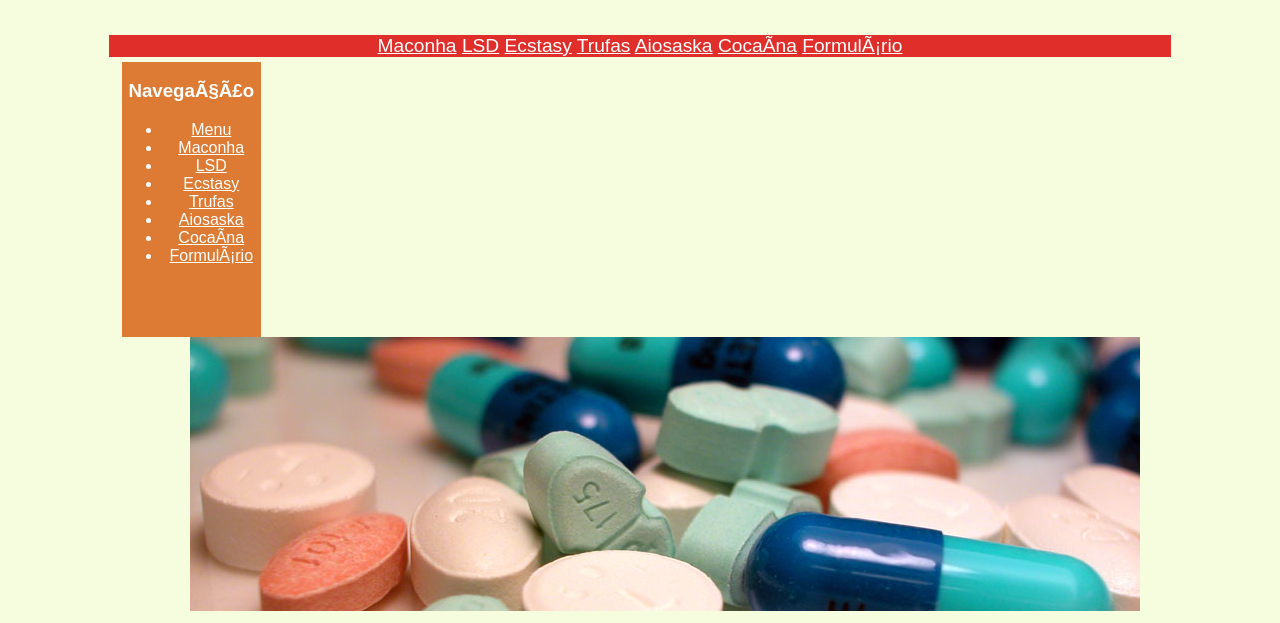
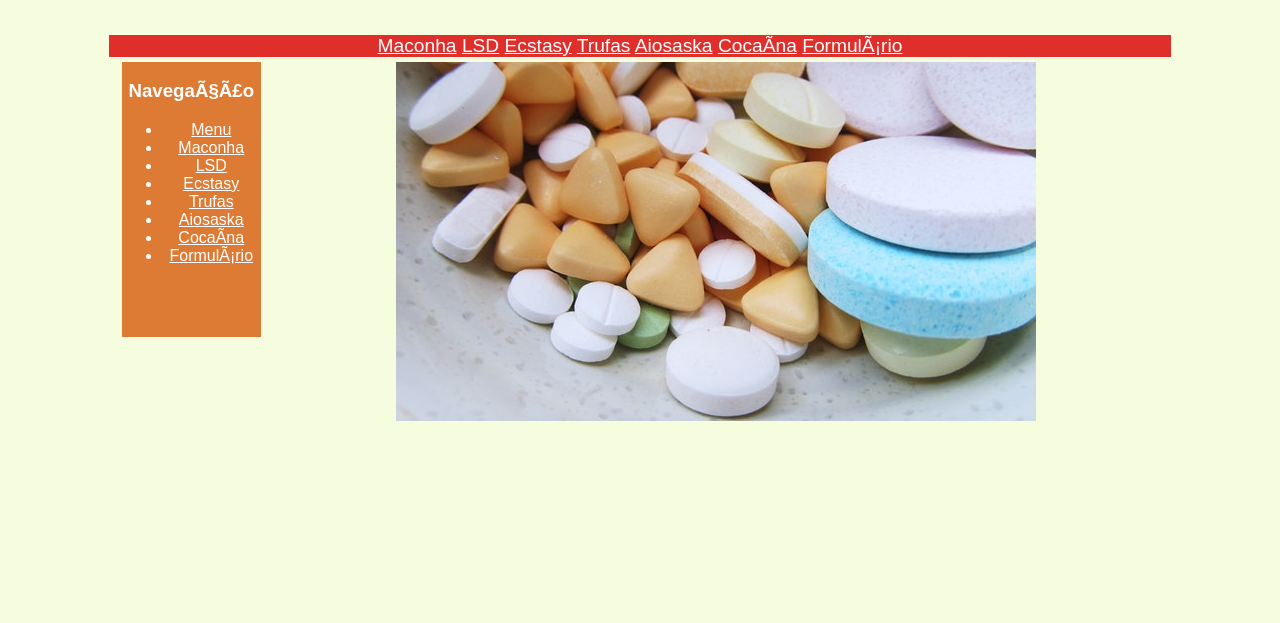
Before and after one commit to wukimmy/ProjetoB1FW, a plain HTML site: page template/html/form.html in a window 1280 px wide. Shown: the part 265-888 px from the top of the page. After the commit the page ends 800 px from the top, so only its background shows below. Drawn offline with Linux system fonts and the light colour scheme.

Commit message:
add picture

```diff
--- a/src/css/form.css
+++ b/src/css/form.css
@@ -34,6 +34,7 @@ body {
     margin-top: 0.4%;
     margin-left: 12%;
     width: 80%;
+    height: 80%;
 }
 #content{
     margin: 5%;
--- a/template/html/form.html
+++ b/template/html/form.html
@@ -59,7 +59,7 @@
     </div>
 
     <div id="banner">
-        <img src="../../src/images/banner.jpg">
+        <img src="../../src/images/cocktail.jpeg" id ="bannerPic">
     </div>
 </body>
 
```
Also changed, not shown: src/images/cocktail.jpeg (added).
